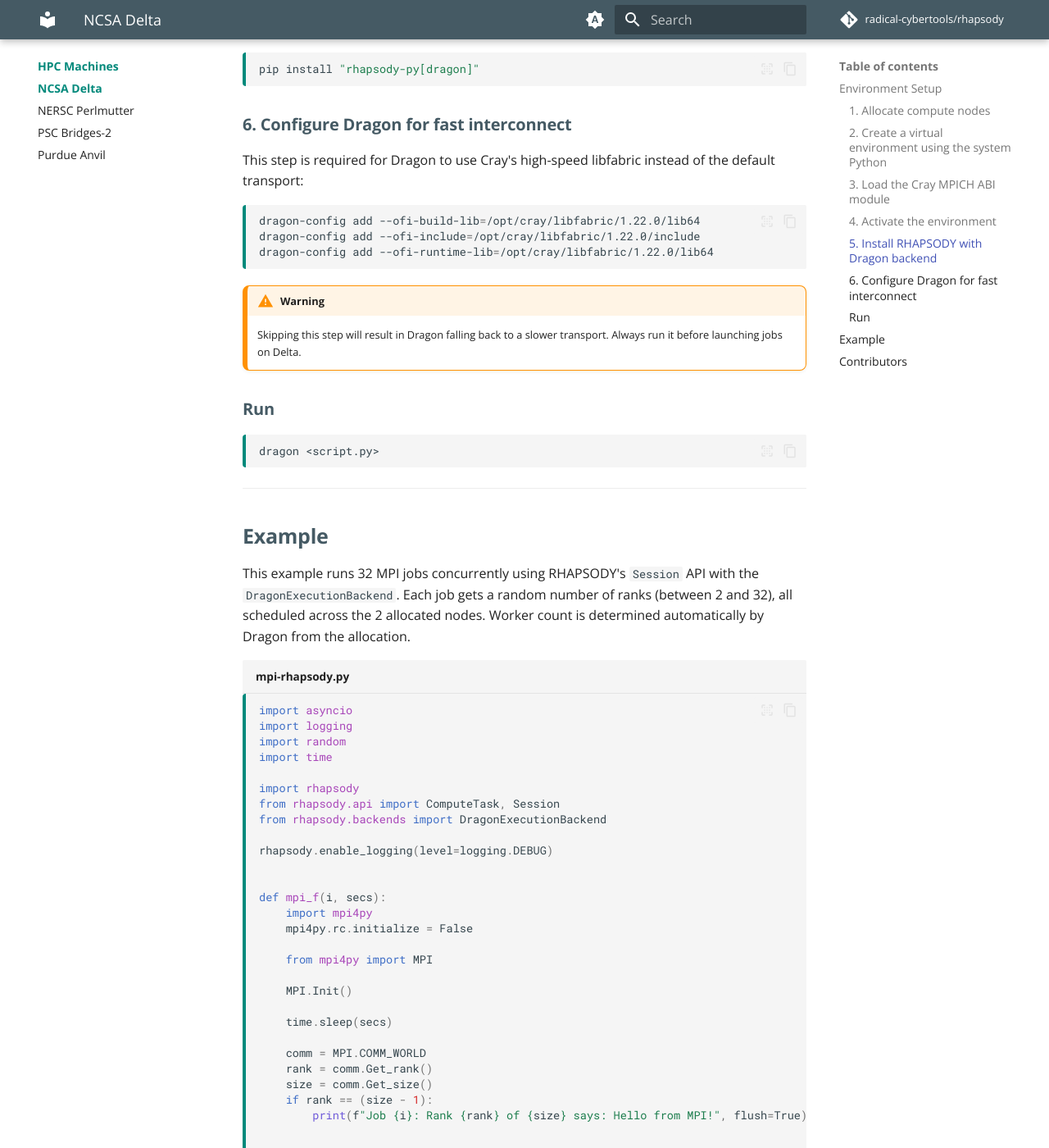
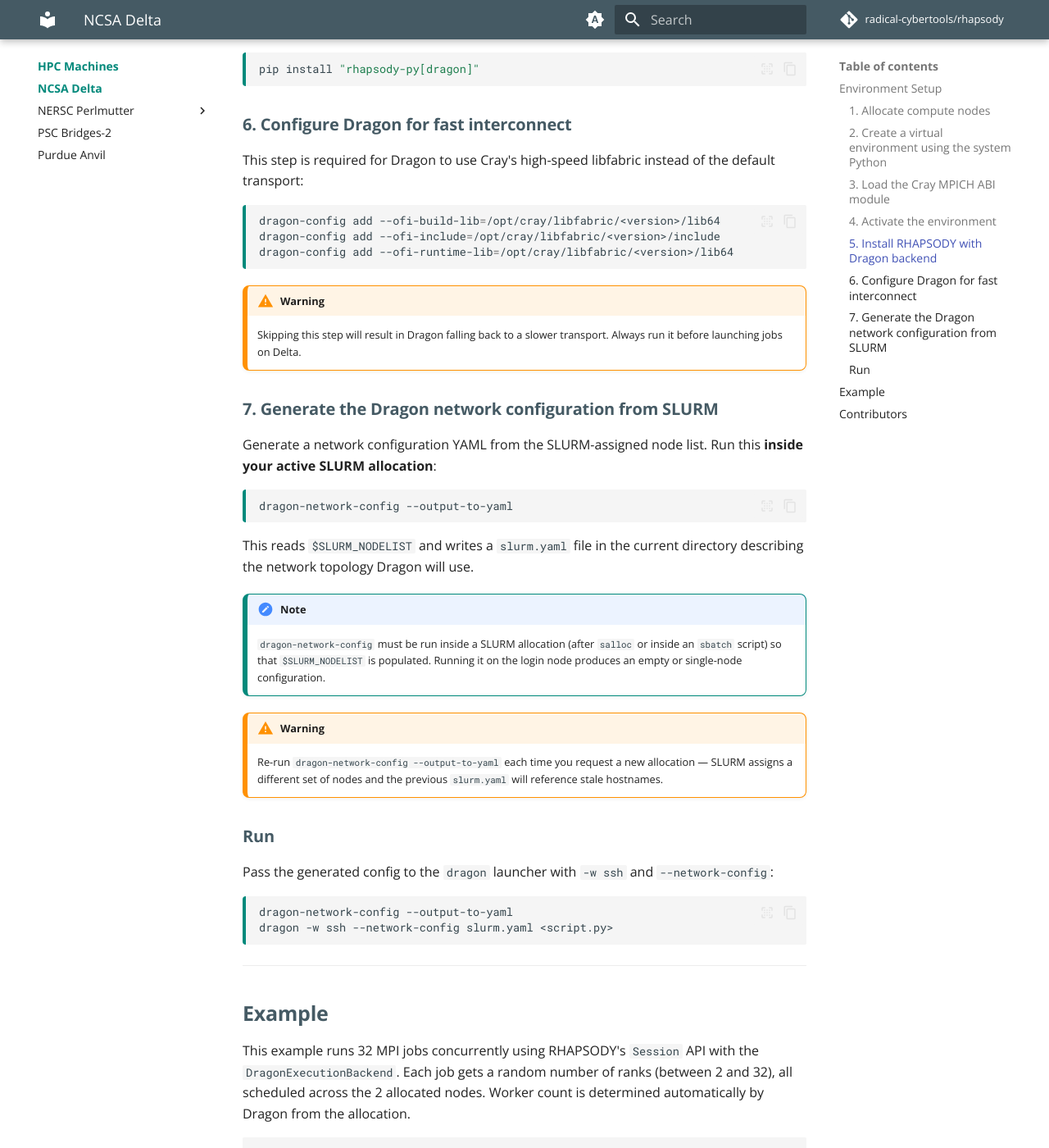
Before and after one commit to radical-cybertools/rhapsody, an MkDocs documentation site: the page built from docs/hpc-machines/ncsa-delta.md, in a window 1280 px wide and 1400 px high, scrolled down 1066 px. Shown: the whole window at 82% size. Built offline with MkDocs 1.6.1 and Material for MkDocs 9.7.7, drawn with Linux system fonts in a browser that asks for light colours; comment, search, counter and statistics services are not loaded; some of the changed text lies outside the part shown.

Commit message:
toward structured docs

````diff
--- a/docs/hpc-machines/ncsa-delta.md
+++ b/docs/hpc-machines/ncsa-delta.md
@@ -44,18 +44,43 @@
 This step is required for Dragon to use Cray's high-speed libfabric instead of the default transport:
 
 ```bash
-dragon-config add --ofi-build-lib=/opt/cray/libfabric/1.22.0/lib64
-dragon-config add --ofi-include=/opt/cray/libfabric/1.22.0/include
-dragon-config add --ofi-runtime-lib=/opt/cray/libfabric/1.22.0/lib64
+dragon-config add --ofi-build-lib=/opt/cray/libfabric/<version>/lib64
+dragon-config add --ofi-include=/opt/cray/libfabric/<version>/include
+dragon-config add --ofi-runtime-lib=/opt/cray/libfabric/<version>/lib64
 ```
 
 !!! warning
     Skipping this step will result in Dragon falling back to a slower transport. Always run it before launching jobs on Delta.
 
+### 7. Generate the Dragon network configuration from SLURM
+
+Generate a network configuration YAML from the SLURM-assigned node list. Run
+this **inside your active SLURM allocation**:
+
+```bash
+dragon-network-config --output-to-yaml
+```
+
+This reads `$SLURM_NODELIST` and writes a `slurm.yaml` file in the current
+directory describing the network topology Dragon will use.
+
+!!! note
+    `dragon-network-config` must be run inside a SLURM allocation (after `salloc`
+    or inside an `sbatch` script) so that `$SLURM_NODELIST` is populated. Running
+    it on the login node produces an empty or single-node configuration.
+
+!!! warning
+    Re-run `dragon-network-config --output-to-yaml` each time you request a new
+    allocation — SLURM assigns a different set of nodes and the previous
+    `slurm.yaml` will reference stale hostnames.
+
 ### Run
 
+Pass the generated config to the `dragon` launcher with `-w ssh` and `--network-config`:
+
 ```bash
-dragon <script.py>
+dragon-network-config --output-to-yaml
+dragon -w ssh --network-config slurm.yaml <script.py>
 ```
 
 ---
@@ -130,7 +155,8 @@
 Run with:
 
 ```bash
-dragon mpi-rhapsody.py
+dragon-network-config --output-to-yaml
+dragon -w ssh --network-config slurm.yaml mpi-rhapsody.py
 ```
 
 !!! success "Output"
--- a/mkdocs.yml
+++ b/mkdocs.yml
@@ -15,7 +15,6 @@
     - content.code.copy
     - content.code.select
     - navigation.path
-    - navigation.sections
     - navigation.tabs
     - navigation.top
     - navigation.tracking
@@ -132,7 +131,10 @@
   - HPC Machines:
       - Overview: hpc-machines/index.md
       - NCSA Delta: hpc-machines/ncsa-delta.md
-      - NERSC Perlmutter: hpc-machines/perlmutter.md
+      - NERSC Perlmutter:
+          - hpc-machines/perlmutter-index.md
+          - Scalable Execution: hpc-machines/perlmutter-scalable.md
+          - AI-HPC: hpc-machines/perlmutter-ai-hpc.md
       - PSC Bridges-2: hpc-machines/bridges2.md
       - Purdue Anvil: hpc-machines/anvil.md
   - Project:
````
Also changed, not shown: other parts of docs/hpc-machines/ncsa-delta.md (+1 -1 lines), docs/hpc-machines/anvil.md (+31 -5 lines), docs/hpc-machines/bridges2.md (+5 -3 lines), docs/hpc-machines/index.md (+8 -4 lines), docs/hpc-machines/perlmutter-ai-hpc.md (renamed from docs/hpc-machines/perlmutter.md, +5 -5 lines), docs/hpc-machines/perlmutter-index.md (added, +8 -0 lines), docs/hpc-machines/perlmutter-scalable.md (added, +154 -0 lines).
